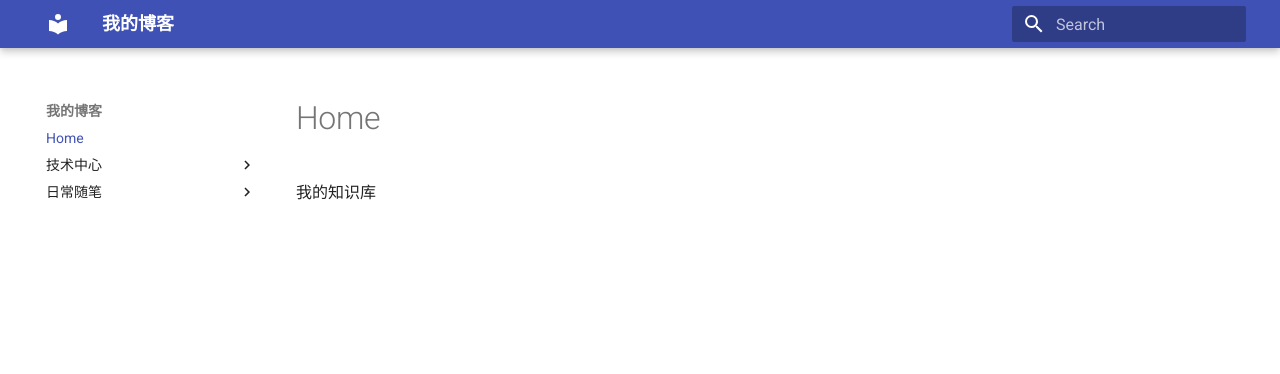
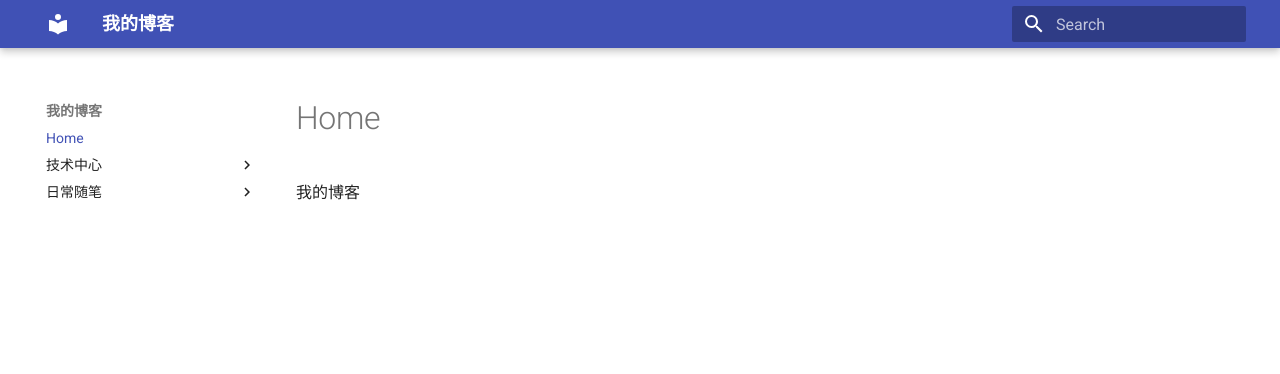
Before and after one commit to dtmcc/blog, an MkDocs documentation site: the page built from docs/README.md, in a window 1280 px wide. Shown: the top 374 px of the page. Built offline with MkDocs 1.6.1 and Material for MkDocs 9.7.7, drawn with Linux system fonts in a browser that asks for light colours.

Commit message:
readme
Signed-off-by: lianghao <1062436470@aliyun.com>

```diff
--- a/docs/README.md
+++ b/docs/README.md
@@ -1 +1 @@
-我的知识库
+我的博客
```
